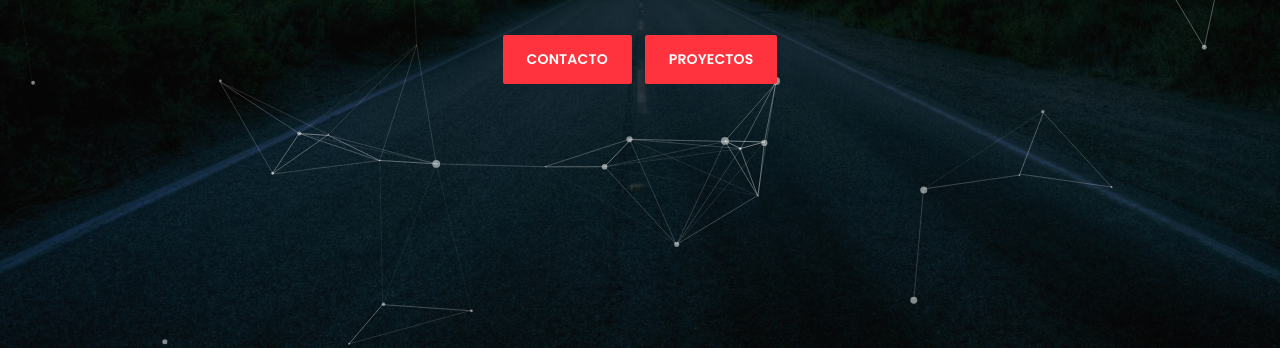
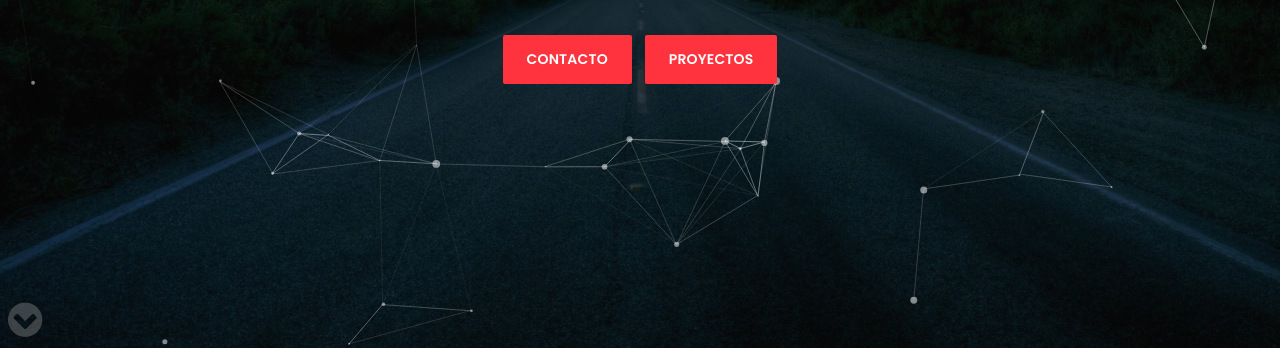
Before and after one commit to mariogrieco/cv, a website: page index.html in a window 1280 px wide. Shown: the part 452-800 px from the top of the page. Drawn offline with Linux system fonts and the light colour scheme.

Commit message:
por ahora

```diff
--- a/css/stylesheet.css
+++ b/css/stylesheet.css
@@ -8,6 +8,20 @@ body {
     -moz-osx-font-smoothing: grayscale;
     text-rendering: optimizeLegibility;
     image-rendering: optimizeQuality;
+}
+
+.down {
+    position: absolute;
+    bottom: 0.2em;
+    left: 0.2em;
+    display: block;
+    color: rgba(143, 143, 143, 0.4);
+    padding: 0px;
+    z-index: 100;
+    margin: 0px;
+}
+.down:hover {
+    color: #c1c1c1;
 }
 
 .mobile__menu {
--- a/index.html
+++ b/index.html
@@ -67,6 +67,7 @@
 				</div>
 				<h1 class="header__h1">Mario Grieco</h1><span class="animbox"><span class="hello">Hola, soy </span><span class="animbox_text">Desarrollador JavaScript</span><span class="animbox_blink">|</span></span>
 				<div class="btns"><a class="btns__a" href="#footer">Contacto </a><a class="btns__a" href="https://github.com/mariogrieco/" target="_blank">Proyectos</a></div>
+				<i class="down fa fa-chevron-circle-down" aria-hidden="true"></i>
 				<div class="header--filter" id="particles-js"></div>
 		</header>
 		<section id="about__title" class="about section">
```
